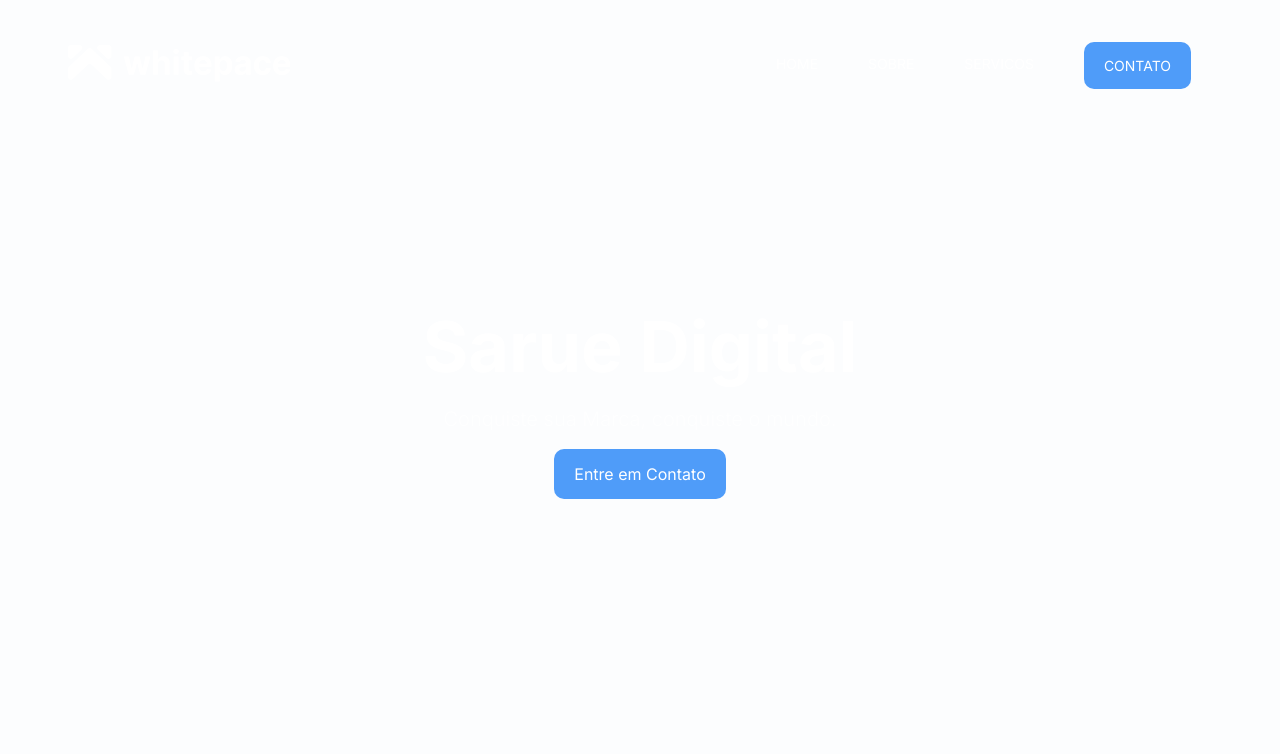
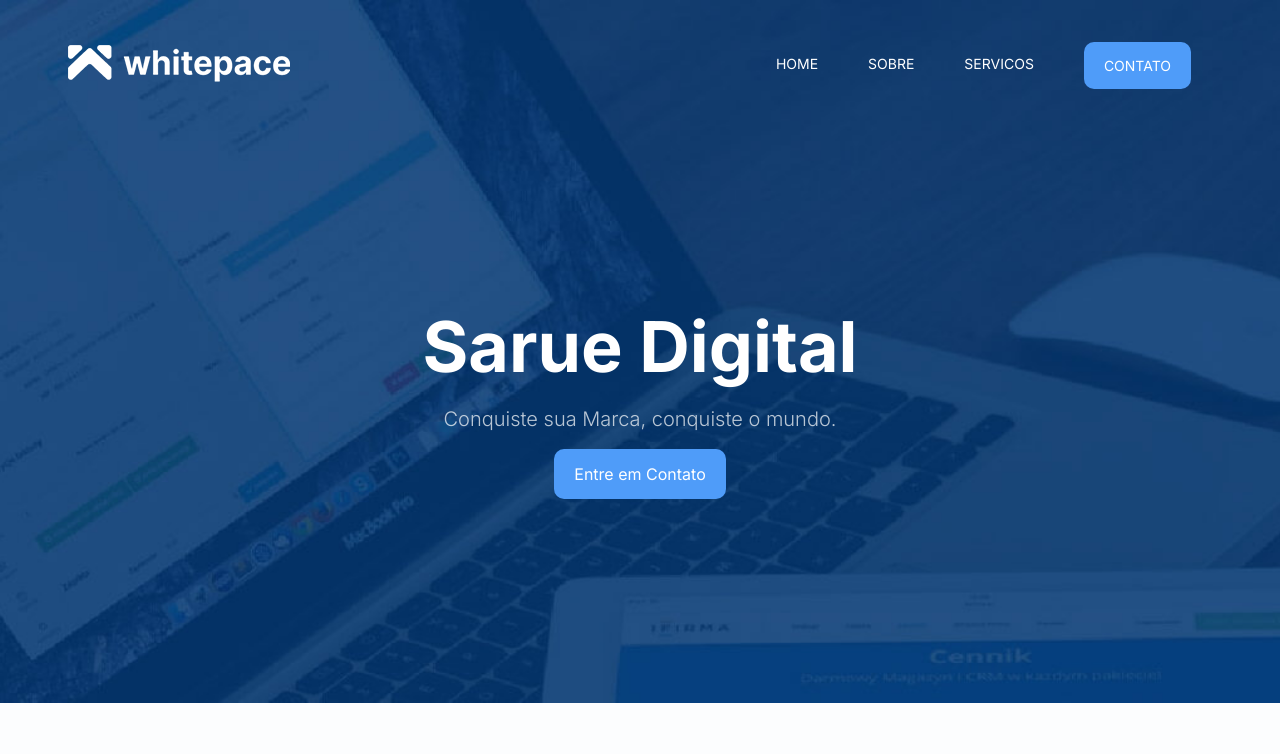
Before and after one commit to ViniLeone/sarue, a plain HTML site: page index.html in a window 1280 px wide. Shown: the top 754 px of the page. Drawn offline with Linux system fonts and the light colour scheme; files whose address does not match are found by name.

Commit message:
Update index.html

```diff
--- a/index.html
+++ b/index.html
@@ -13,7 +13,7 @@
 <body>
 
     <!-- header-->
-    <header style="background-image: url(img/background-home.jpg);">
+    <header style="background-image: url(background-home.jpg);">
         <!-- container-->
         <div class="container">
             <nav>
```
